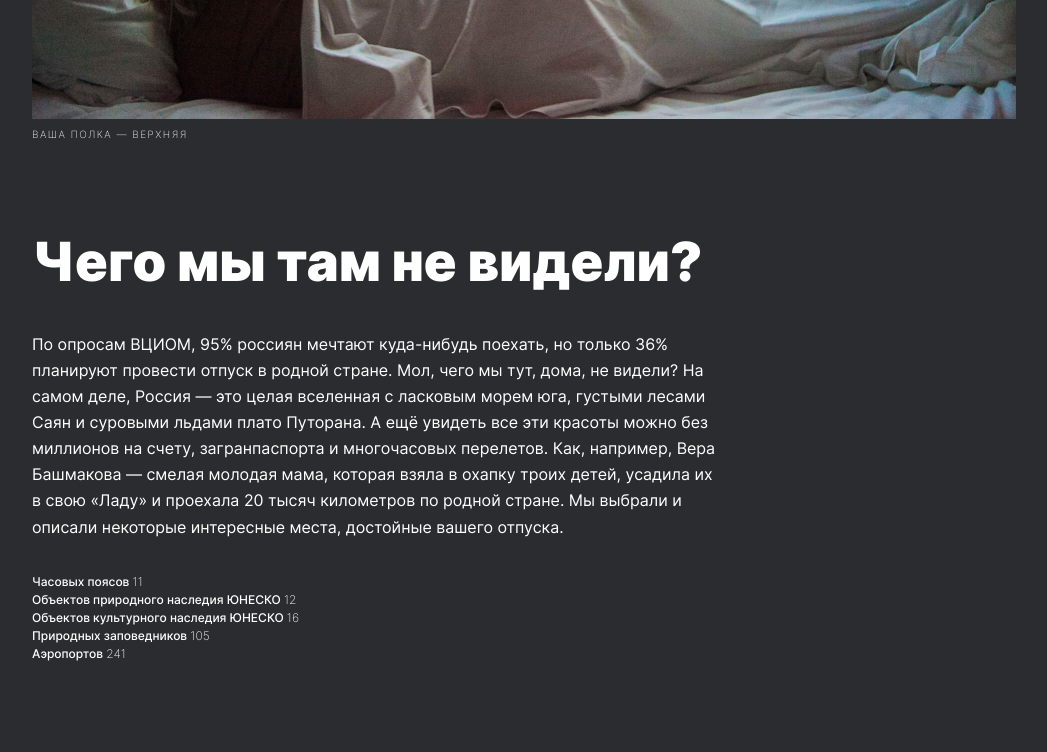
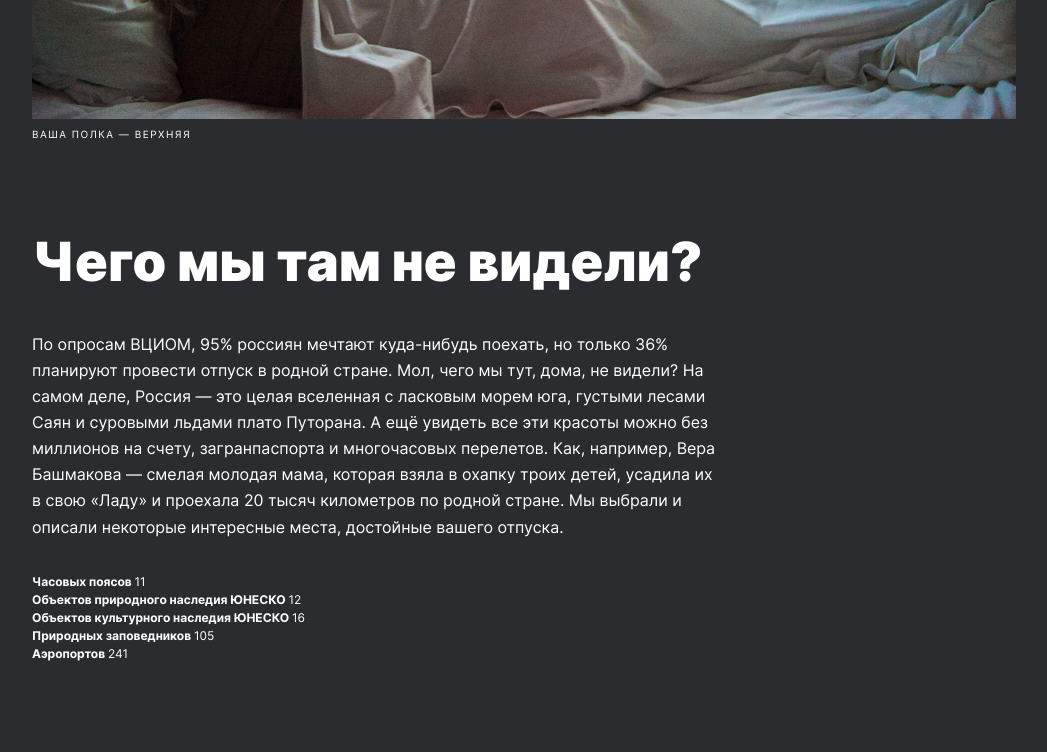
Before and after one commit to faaalc/russian-travel, a plain HTML site: page index.html in a window 1280 px wide. Shown: the part 1000-1752 px from the top of the page, without its empty margins (116-1163 px from the left). Drawn offline with Linux system fonts and the light colour scheme.

Commit message:
Правки перед проверкой

```diff
--- a/blocks/cover/__title/cover__title.css
+++ b/blocks/cover/__title/cover__title.css
@@ -11,5 +11,6 @@
   .cover__title {
     font-size: 32px;
     line-height: 35px;
+    margin: 0 10px 16px 10px;
   }
 }
--- a/blocks/footer/__copyright/footer__copyright.css
+++ b/blocks/footer/__copyright/footer__copyright.css
@@ -1,6 +1,6 @@
 .footer__copyright {
   margin: 0;
-  font-weight: 300;
+  font-weight: 400;
   font-size: 14px;
   line-height: 16px;
 }
--- a/blocks/footer/__link/footer__link.css
+++ b/blocks/footer/__link/footer__link.css
@@ -1,7 +1,7 @@
 .footer__link {
   text-decoration: none;
   color: var(--text-color);
-  font-weight: 300;
+  font-weight: 400;
   font-size: 16px;
   line-height: 18px;
   transition: var(--link-transition);
--- a/blocks/intro/__list/intro__list.css
+++ b/blocks/intro/__list/intro__list.css
@@ -1,5 +1,5 @@
 .intro__list {
-  font-weight: 500;
+  font-weight: 700;
   font-size: 12px;
   line-height: 18px;
   margin: 0;
--- a/blocks/intro/__number/intro__number.css
+++ b/blocks/intro/__number/intro__number.css
@@ -1,3 +1,3 @@
 .intro__number {
-  font-weight: 100;
+  font-weight: 400;
 }
--- a/blocks/lead/__caption/lead__caption.css
+++ b/blocks/lead/__caption/lead__caption.css
@@ -1,5 +1,5 @@
 .lead__caption {
-  font-weight: 100;
+  font-weight: 400;
   font-size: 10px;
   line-height: 14px;
   letter-spacing: 1.5px;
--- a/blocks/place/__paragraph/place__paragraph.css
+++ b/blocks/place/__paragraph/place__paragraph.css
@@ -1,6 +1,6 @@
 .place__paragraph {
   margin: 0 0 26px 0;
-  font-weight: 300;
+  font-weight: 400;
   font-size: 18px;
   line-height: 163%;
 }
--- a/blocks/place/__url-heading/place__url-heading.css
+++ b/blocks/place/__url-heading/place__url-heading.css
@@ -1,7 +1,8 @@
 .place__url-heading {
   margin: 0 0 12px 0;
-  font-weight: 100;
+  font-weight: 400;
   font-size: 12px;
   line-height: 12px;
   letter-spacing: 2px;
+  color: var(--url-heading-color);
 }
--- a/blocks/root/root.css
+++ b/blocks/root/root.css
@@ -1,43 +1,3 @@
-@font-face {
-  font-family: 'Inter';
-  font-style:  normal;
-  font-weight: 100;
-  font-display: swap;
-  src: url("../../fonts/Inter-ExtraLight.woff2") format("woff2"),
-  url("../../fonts/Inter-ExtraLight.woff") format("woff");
-}
-@font-face {
-  font-family: 'Inter';
-  font-style:  normal;
-  font-weight: 300;
-  font-display: swap;
-  src: url("../../fonts/Inter-Light.woff2") format("woff2"),
-  url("../../fonts/Inter-Light.woff") format("woff");
-}
-@font-face {
-  font-family: 'Inter';
-  font-style:  normal;
-  font-weight: 400;
-  font-display: swap;
-  src: url("../../fonts/Inter-Regular.woff2") format("woff2"),
-  url("../../fonts/Inter-Regular.woff") format("woff");
-}
-@font-face {
-  font-family: 'Inter';
-  font-style:  normal;
-  font-weight: 500;
-  font-display: swap;
-  src: url("../../fonts/Inter-Medium.woff2") format("woff2"),
-  url("../../fonts/Inter-Medium.woff") format("woff");
-}
-@font-face {
-  font-family: 'Inter';
-  font-style:  normal;
-  font-weight: 900;
-  font-display: swap;
-  src: url("../../fonts/Inter-Black.woff2") format("woff2"),
-  url("../../fonts/Inter-Black.woff") format("woff");
-}
 .page {
   max-width: 1280px;
   margin: 0 auto;
--- a/pages/index.css
+++ b/pages/index.css
@@ -1,5 +1,6 @@
 @import url(../vendor/normalize.css);
 @import url(../vendor/variables/variables.css);
+@import url(../vendor/fonts/fonts.css);
 
 @import url(../blocks/root/root.css);
 
--- /dev/null
+++ b/vendor/fonts/fonts.css
@@ -0,0 +1,24 @@
+@font-face {
+  font-family: 'Inter';
+  font-style:  normal;
+  font-weight: 400;
+  font-display: swap;
+  src: url("../../fonts/Inter-Regular.woff2") format("woff2"),
+  url("../../fonts/Inter-Regular.woff") format("woff");
+}
+@font-face {
+  font-family: 'Inter';
+  font-style:  normal;
+  font-weight: 700;
+  font-display: swap;
+  src: url("../../fonts/Inter-Bold.woff2") format("woff2"),
+  url("../../fonts/Inter-Bold.woff") format("woff");
+}
+@font-face {
+  font-family: 'Inter';
+  font-style:  normal;
+  font-weight: 900;
+  font-display: swap;
+  src: url("../../fonts/Inter-Black.woff2") format("woff2"),
+  url("../../fonts/Inter-Black.woff") format("woff");
+}
--- a/vendor/variables/variables.css
+++ b/vendor/variables/variables.css
@@ -1,6 +1,7 @@
 :root {
   --bg-color: #2A2C2F;
-  --text-color: #ffffff;
+  --text-color: #FFFFFF;
+  --url-heading-color: #AAAAAA;
   --link-transition: opacity .2s;
   --link-hover-opacity: .8;
 }
```
Also changed, not shown: fonts/Inter-Bold.woff (added), fonts/Inter-Bold.woff2 (added), fonts/Inter-ExtraLight.woff (deleted), fonts/Inter-ExtraLight.woff2 (deleted), fonts/Inter-Light.woff (deleted), fonts/Inter-Light.woff2 (deleted), fonts/Inter-Medium.woff (deleted), fonts/Inter-Medium.woff2 (deleted).
